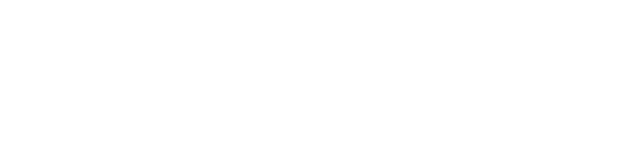
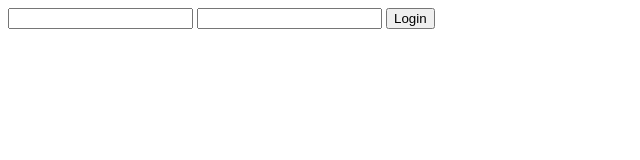
Before and after one commit to rattasatn/secret-project, a plain HTML site: page login.html in a window 1280 px wide. Shown: the whole page, without its empty margins (0-640 px from the left). Drawn offline with Linux system fonts and the light colour scheme.

Commit message:
finished login

```diff
--- a/login.html
+++ b/login.html
@@ -6,5 +6,12 @@
     <meta name="viewport" content="width=device-width, initial-scale=1.0" />
     <title>Log in</title>
   </head>
-  <body></body>
+  <body>
+    <form>
+      <input name="email" />
+      <input name="password" />
+      <button>Login</button>
+    </form>
+    <script src="login.js"></script>
+  </body>
 </html>
--- /dev/null
+++ b/login.js
@@ -0,0 +1 @@
+console.log("Log in");
```
